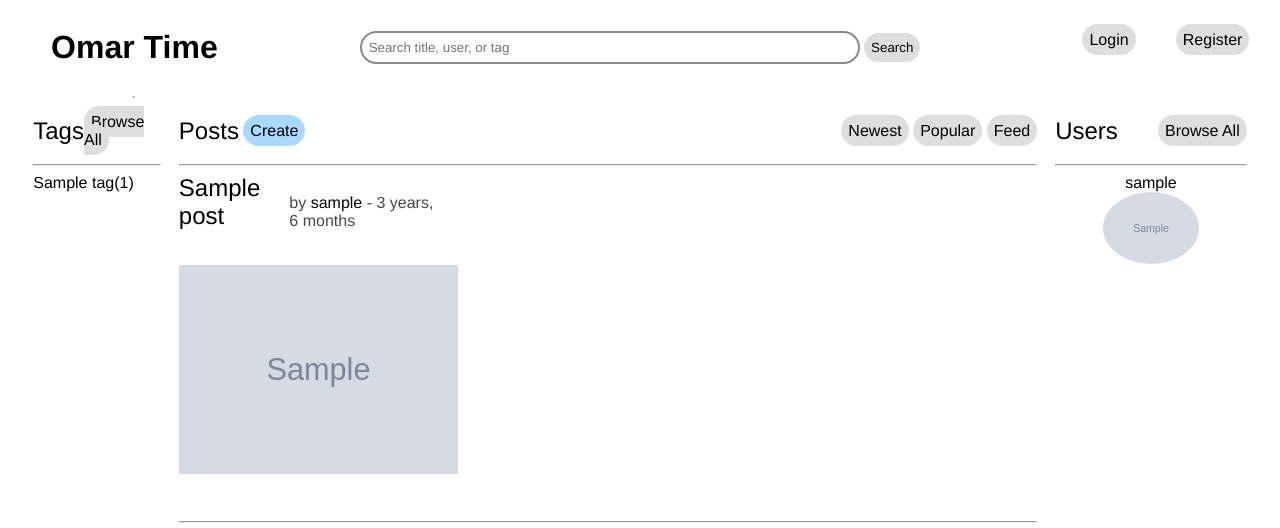
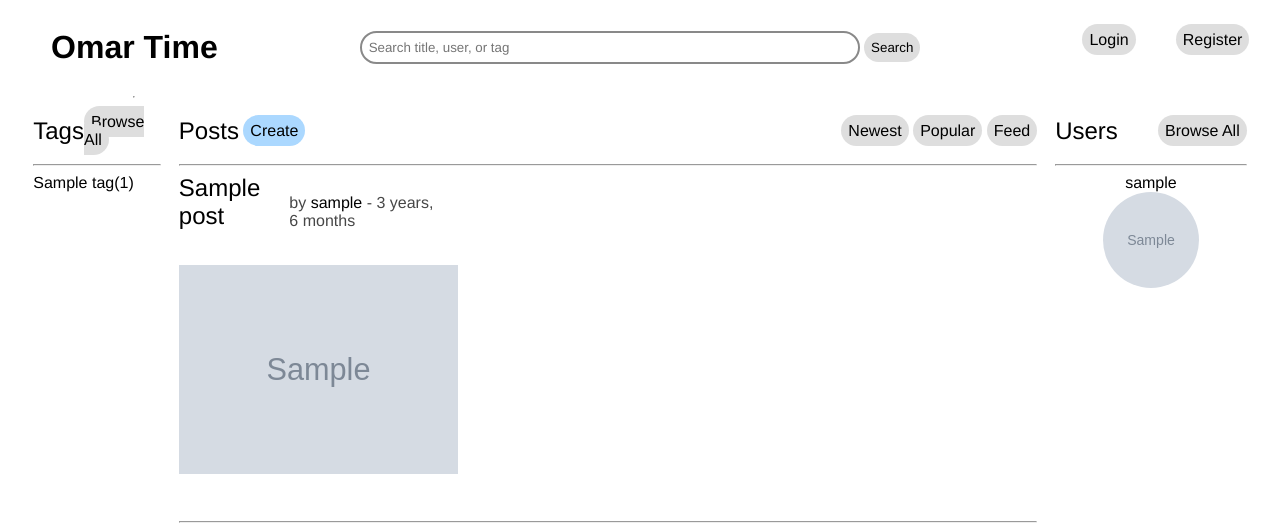
Before and after one commit to VeyGudTek/OmarTime_Public, a Django app: page / in a window 1280 px wide. Shown: the top 528 px of the page. Run offline with Django 4.2, Linux system fonts and the light colour scheme; tables that the repository leaves empty hold one stand-in row (values such as "Sample post"); grey boxes marked "Sample" are stand-in pictures.

Commit message:
fixed avatars so that they are a always circular

```diff
--- a/static/css/styles.css
+++ b/static/css/styles.css
@@ -181,11 +181,13 @@
     object-fit: cover;
     width: 10%;
     border-radius: 50%;
+    aspect-ratio: 1/1;
 }
 .avatar-small{
     object-fit: cover;
     width: 50%;
     border-radius: 50%;
+    aspect-ratio: 1/1;
 }
 
 .login-register-container, .delete-container{
```
